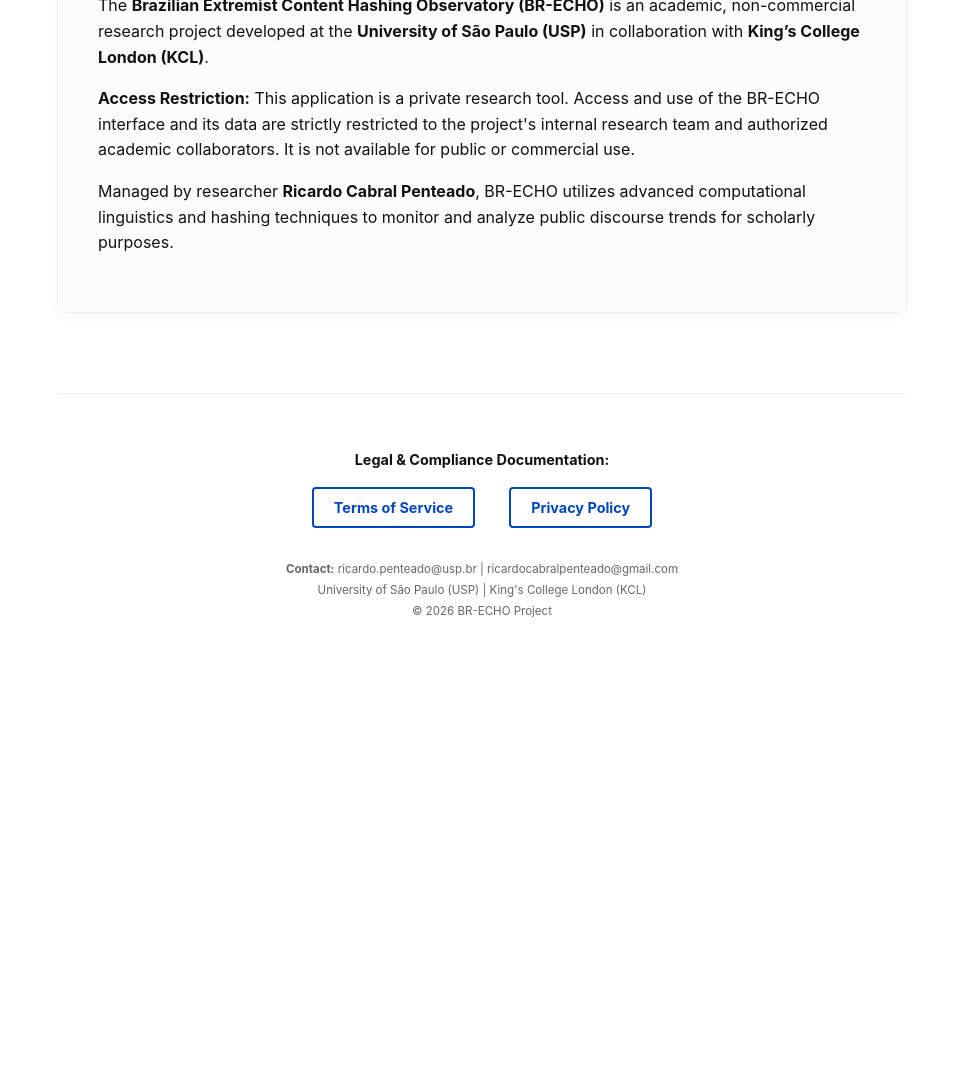
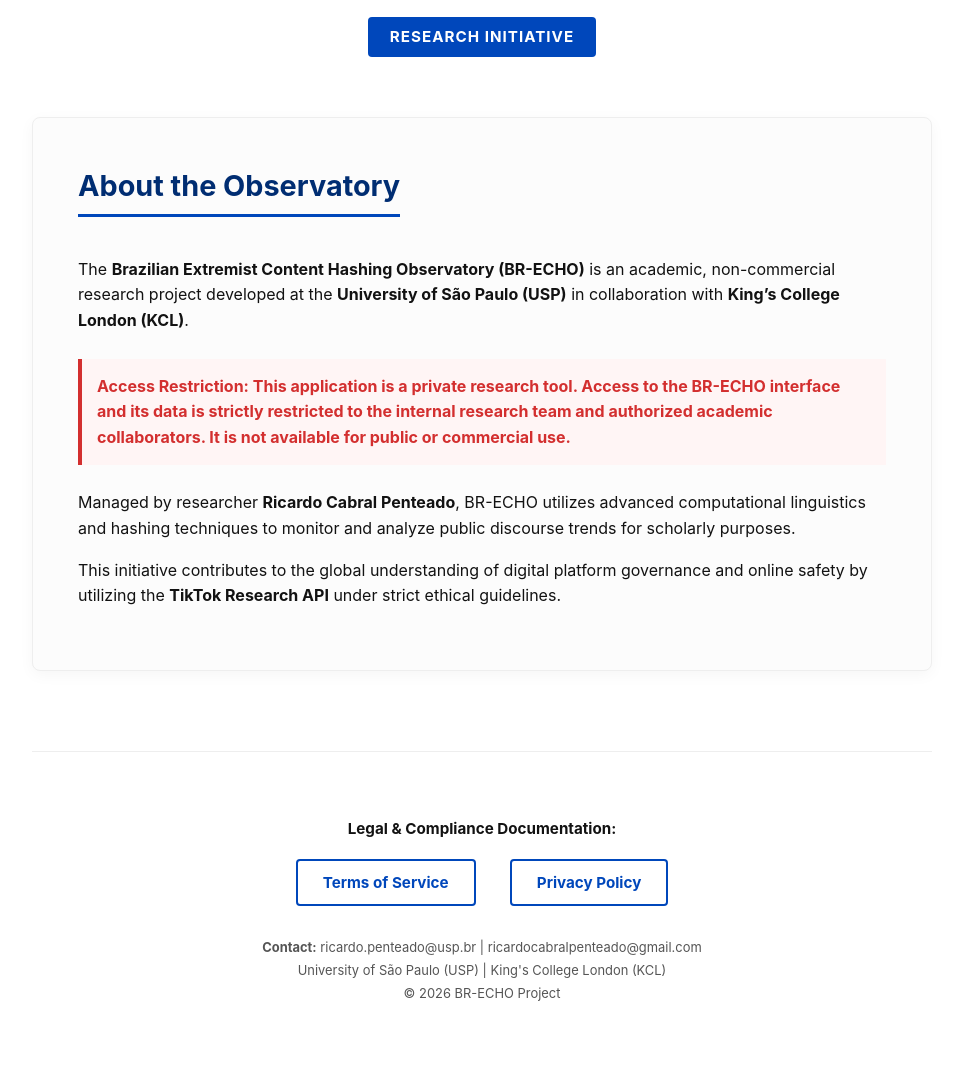
Before and after one commit to Penteado89/br-echo, a plain HTML site: page index.html in a window 1280 px wide. Shown: the part 697-1782 px from the top of the page, without its empty margins (158-1121 px from the left). Before the commit the page ends 1358 px from the top, so only its background shows below. Drawn offline with Linux system fonts and the light colour scheme.

Commit message:
Update index.html

```diff
--- a/index.html
+++ b/index.html
@@ -5,65 +5,77 @@
     <meta name="viewport" content="width=device-width, initial-scale=1.0">
     <title>BR-ECHO | Brazilian Extremist Content Hashing Observatory</title>
     <style>
-        body { font-family: -apple-system, system-ui, sans-serif; line-height: 1.6; color: #121212; max-width: 850px; margin: 0 auto; padding: 40px 20px; background-color: #ffffff; }
+        body { font-family: -apple-system, system-ui, sans-serif; line-height: 1.6; color: #121212; max-width: 900px; margin: 0 auto; padding: 40px 20px; background-color: #ffffff; }
 
-        /* Logos Institucionais no Topo */
+        /* Logos Institucionais no Topo - Aumentadas para 100px */
         .institutional-logos {
             display: flex;
             justify-content: space-between;
             align-items: center;
             margin-bottom: 50px;
-            opacity: 0.8;
+            padding: 20px 0;
+            border-bottom: 1px solid #eee;
         }
-        .institutional-logos img { height: 45px; object-fit: contain; }
+        .institutional-logos img { height: 100px; width: auto; object-fit: contain; }
 
         /* Logo Principal do Projeto */
         header { text-align: center; margin-bottom: 60px; }
-        .main-logo { width: 320px; max-width: 100%; height: auto; margin-bottom: 20px; }
+        .main-logo { width: 450px; max-width: 100%; height: auto; margin-bottom: 25px; border-radius: 8px; }
 
         .project-tag {
-            background: #0047bb; /* Azul da sua logo */
+            background: #0047bb;
             color: white;
-            padding: 6px 18px;
+            padding: 8px 22px;
             border-radius: 4px;
-            font-size: 0.85em;
+            font-size: 0.95em;
             font-weight: bold;
             text-transform: uppercase;
             letter-spacing: 1px;
+            display: inline-block;
         }
 
         .content {
             background: #fcfcfc;
-            padding: 40px;
+            padding: 45px;
             border-radius: 8px;
             border: 1px solid #eee;
-            box-shadow: 0 4px 12px rgba(0,0,0,0.03);
+            box-shadow: 0 4px 15px rgba(0,0,0,0.04);
         }
 
-        h2 { color: #002d72; border-bottom: 2px solid #0047bb; display: inline-block; padding-bottom: 5px; margin-top: 0; }
+        h2 { color: #002d72; border-bottom: 3px solid #0047bb; display: inline-block; padding-bottom: 5px; margin-top: 0; font-size: 1.8em; }
 
-        footer { margin-top: 80px; text-align: center; font-size: 0.9em; border-top: 1px solid #eee; padding-top: 40px; }
-        .footer-links { margin: 25px 0; }
+        /* Alerta de Restrição para Revisores */
+        .restriction-alert {
+            color: #d32f2f;
+            font-weight: bold;
+            border-left: 4px solid #d32f2f;
+            padding: 15px;
+            margin: 25px 0;
+            background: #fff5f5;
+        }
+
+        footer { margin-top: 80px; text-align: center; font-size: 0.95em; border-top: 1px solid #eee; padding-top: 50px; padding-bottom: 40px; }
+        .footer-links { margin: 30px 0; }
         .footer-links a {
             color: #0047bb;
             text-decoration: none;
             margin: 0 15px;
             font-weight: 700;
-            padding: 10px 20px;
+            padding: 12px 25px;
             border: 2px solid #0047bb;
             border-radius: 4px;
             transition: 0.2s;
         }
         .footer-links a:hover { background: #0047bb; color: white; }
 
-        .contact-footer { margin-top: 40px; color: #666; font-size: 0.8em; line-height: 1.8; }
+        .contact-footer { margin-top: 40px; color: #555; font-size: 0.85em; line-height: 1.8; }
     </style>
 </head>
 <body>
 
     <div class="institutional-logos">
-        <img src="usp-logo-eps.jpg" alt="USP">
-        <img src="kcl_logo.png" alt="KCL">
+        <img src="usp-logo-eps.jpg" alt="University of São Paulo">
+        <img src="kcl_logo.png" alt="King's College London">
     </div>
 
     <header>
@@ -76,9 +88,13 @@
         <h2>About the Observatory</h2>
         <p>The <strong>Brazilian Extremist Content Hashing Observatory (BR-ECHO)</strong> is an academic, non-commercial research project developed at the <strong>University of São Paulo (USP)</strong> in collaboration with <strong>King’s College London (KCL)</strong>.</p>
 
-        <p><strong>Access Restriction:</strong> This application is a private research tool. Access and use of the BR-ECHO interface and its data are strictly restricted to the project's internal research team and authorized academic collaborators. It is not available for public or commercial use.</p>
+        <div class="restriction-alert">
+            <strong>Access Restriction:</strong> This application is a private research tool. Access to the BR-ECHO interface and its data is strictly restricted to the internal research team and authorized academic collaborators. It is not available for public or commercial use.
+        </div>
 
         <p>Managed by researcher <strong>Ricardo Cabral Penteado</strong>, BR-ECHO utilizes advanced computational linguistics and hashing techniques to monitor and analyze public discourse trends for scholarly purposes.</p>
+
+        <p>This initiative contributes to the global understanding of digital platform governance and online safety by utilizing the <strong>TikTok Research API</strong> under strict ethical guidelines.</p>
     </main>
 
     <footer>
```
